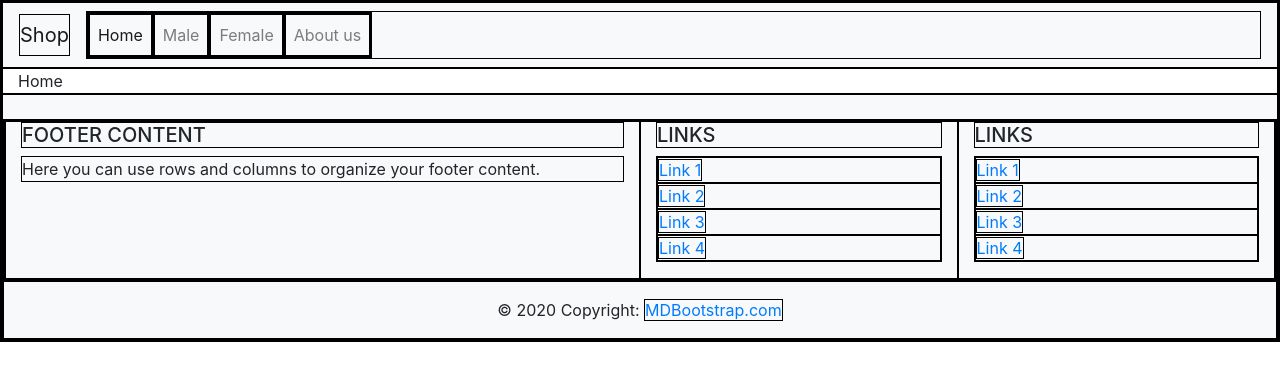
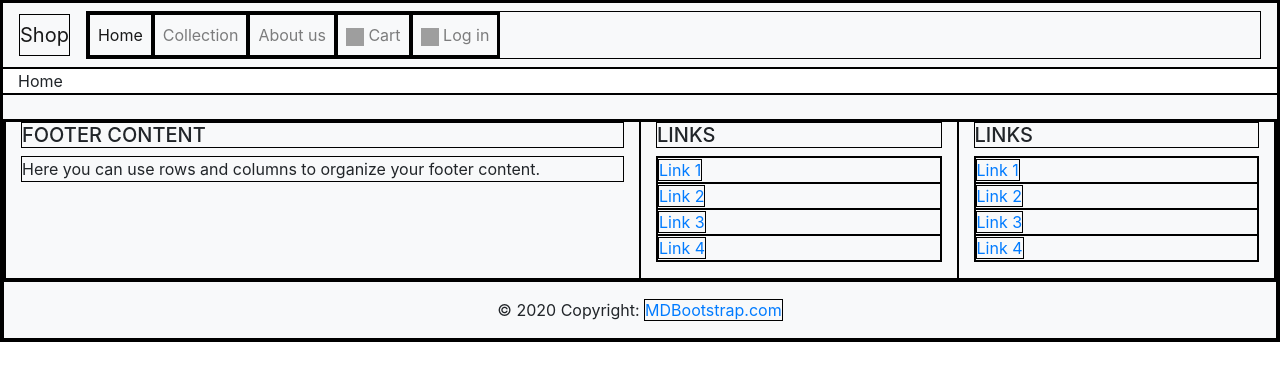
Before and after one commit to arturyumaev/Databases-Course-Work, a Flask app: page / in a window 1280 px wide. Shown: the top 381 px of the page. Run offline with Flask 2, Linux system fonts and the light colour scheme; some libraries are stand-ins or nearby versions; grey boxes are pictures that could not be loaded.

Commit message:
добавил страницы коллекции, логина и корзины. изменил шапку

```diff
--- a/webApp/app.py
+++ b/webApp/app.py
@@ -8,24 +8,26 @@ app = Flask(__name__)
 def home():
     return render_template('home.html')
 
+# Collection
+@app.route('/collection/')
+def collection():
+    return render_template('collection.html')
+
 # About us
 @app.route('/about_us/')
 def about_us():
     return render_template('about_us.html')
 
-# Male
-@app.route('/male/')
-@app.route('/male/<category>/<vendor>')
-def male(category=None, vendor=None):
-    if category != None and vendor != None:
-        return category + '/' + vendor
+# Cart
+@app.route('/cart/')
+def cart():
+    return render_template('cart.html')
 
-    return 'Male'
+# Login
+@app.route('/login/')
+def login():
+    return render_template('login.html')
 
-# Female
-@app.route('/female/')
-def female():
-    return 'Female'
 
 if __name__ == '__main__':
-    app.run()
+    app.run(debug=True)
--- /dev/null
+++ b/webApp/templates/cart.html
@@ -0,0 +1,6 @@
+{% extends "parent_template.html" %}
+{% block body %}
+
+    Cart
+
+{% endblock %}
--- /dev/null
+++ b/webApp/templates/collection.html
@@ -0,0 +1,6 @@
+{% extends "parent_template.html" %}
+{% block body %}
+
+    Collection
+
+{% endblock %}
--- /dev/null
+++ b/webApp/templates/login.html
@@ -0,0 +1,6 @@
+{% extends "parent_template.html" %}
+{% block body %}
+
+    Login
+
+{% endblock %}
--- a/webApp/templates/parent_template.html
+++ b/webApp/templates/parent_template.html
@@ -28,19 +28,28 @@
             <a class="nav-link" href="/">Home<span class="sr-only">(current)</span></a>
           </li>
 
-          <!-- Male -->
+          <!-- Collection -->
           <li class="nav-item">
-            <a class="nav-link" href="#">Male</a>
-          </li>
-
-          <!-- Female -->
-          <li class="nav-item">
-            <a class="nav-link" href="#">Female</a>
+            <a class="nav-link" href="/collection/">Collection</a>
           </li>
 
           <!-- About us -->
           <li class="nav-item">
             <a class="nav-link" href="/about_us/">About us</a>
+          </li>
+
+          <!-- Cart -->
+          <li class="nav-item">
+            <a class="nav-link" href="/cart/">
+              <img alt="Qries" src="https://image.flaticon.com/icons/svg/687/687259.svg" width="18" height="18"> Cart
+            </a>
+          </li>
+
+          <!-- Log in -->
+          <li class="nav-item">
+            <a class="nav-link" href="/login/">
+              <img alt="Qries" src="https://image.flaticon.com/icons/svg/1246/1246351.svg" width="18" height="18"> Log in
+            </a>
           </li>
 
         </ul>
```
Also changed, not shown: README.md.
